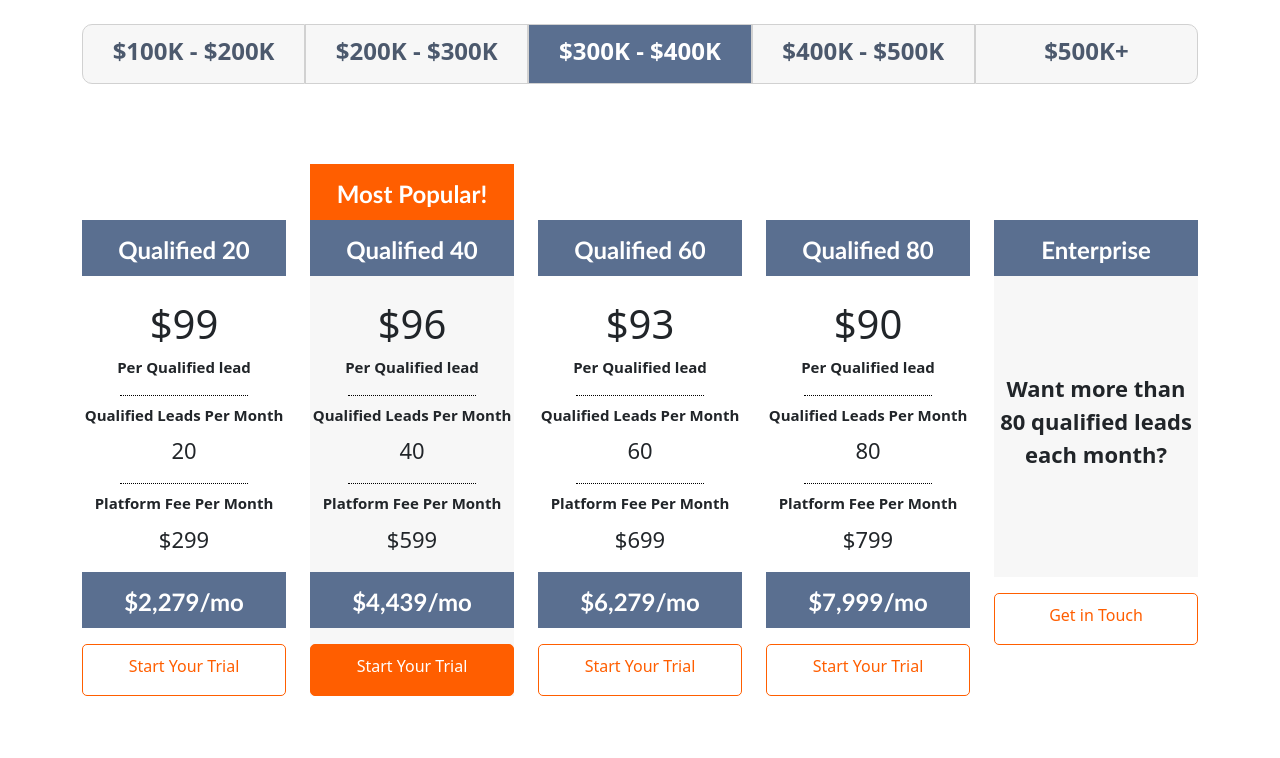
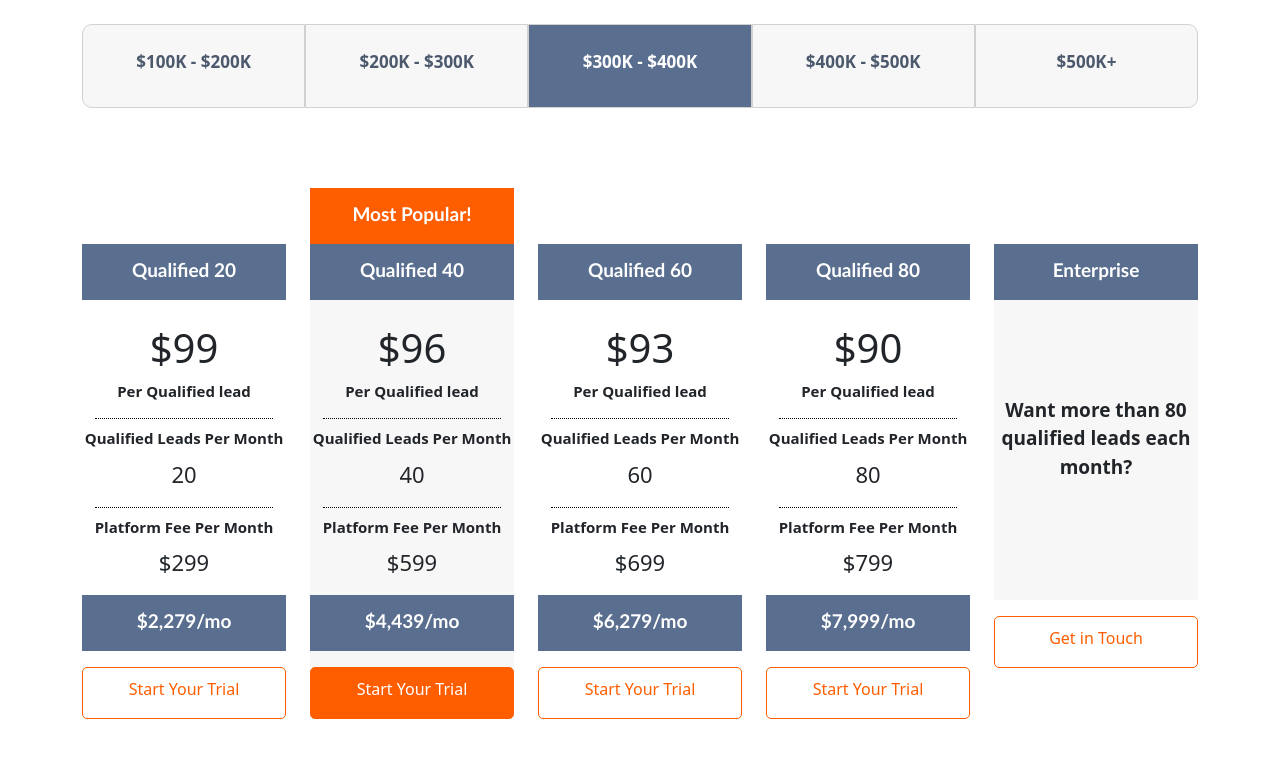
Before and after one commit to pawarss1/SquadView, a React (Create React App) app: page / in a window 1280 px wide. Shown: the top 758 px of the page. Built offline with nearby package versions, Linux system fonts and the light colour scheme.

Commit message:
Fix: Rectified the font sizes and widths

```diff
--- a/src/Body/body.css
+++ b/src/Body/body.css
@@ -20,7 +20,7 @@
   font-weight: 600;
   font-family: "Gill Sans", sans-serif;
   padding-top: 1.5vh;
-  font-size: 24px;
+  font-size: 19px;
 }
 
 .displayPricePerQualifiedLeadCls {
@@ -40,8 +40,8 @@
 }
 
 .separatorGrid {
-  margin-left: 3vw;
-  margin-right: 3vw;
+  margin-left: 1vw;
+  margin-right: 1vw;
   margin-bottom: 1vh;
 }
 
@@ -69,7 +69,7 @@
 .enterprise-text {
   text-align: center;
   padding: 12vh 0;
-  font-size: 22px;
+  font-size: 19px;
   font-weight: 700;
 }
 
--- a/src/Heading/header.css
+++ b/src/Heading/header.css
@@ -3,7 +3,7 @@
   border-bottom-left-radius: 10px;
   border: 1px solid #d1d1d1;
   background-color: #f7f7f7;
-  height: 60px;
+  min-height: 80px;
   cursor: pointer;
 }
 
@@ -11,14 +11,14 @@
   border-top-right-radius: 10px;
   border-bottom-right-radius: 10px;
   border: 1px solid #d1d1d1;
-  height: 60px;
+  min-height: 80px;
   background-color: #f7f7f7;
   cursor: pointer;
 }
 
 .innerDivs {
   border: 1px solid #d1d1d1;
-  height: 60px;
+  min-height: 80px;
   background-color: #f7f7f7;
   cursor: pointer;
 }
@@ -32,7 +32,8 @@
   text-align: center;
   margin-top: 1vh;
   font-weight: 650;
-  font-size: 24px;
+  font-size: 17px;
+  padding: 2vh 0;
 }
 
 .rangeCls {
@@ -40,5 +41,6 @@
   text-align: center;
   margin-top: 1vh;
   font-weight: 650;
-  font-size: 24px;
+  font-size: 17px;
+  padding: 2vh 0;
 }
```
